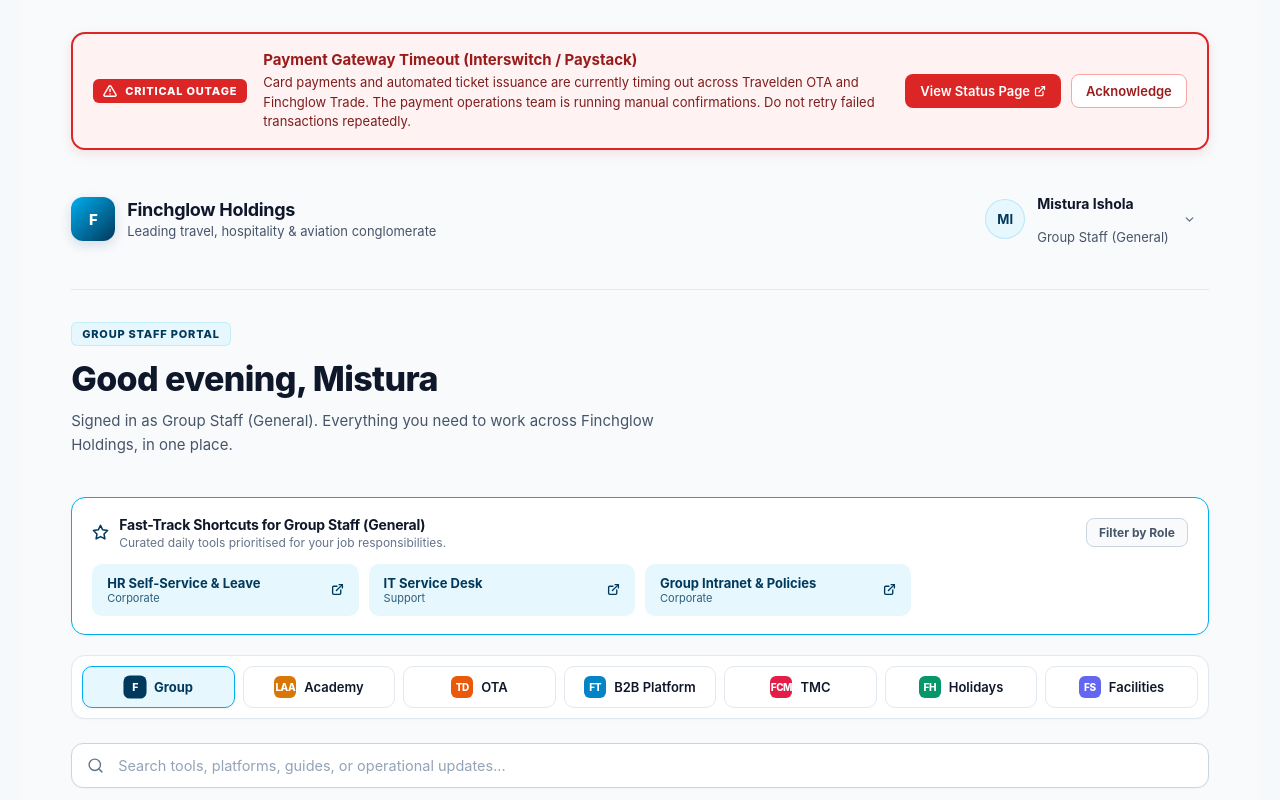
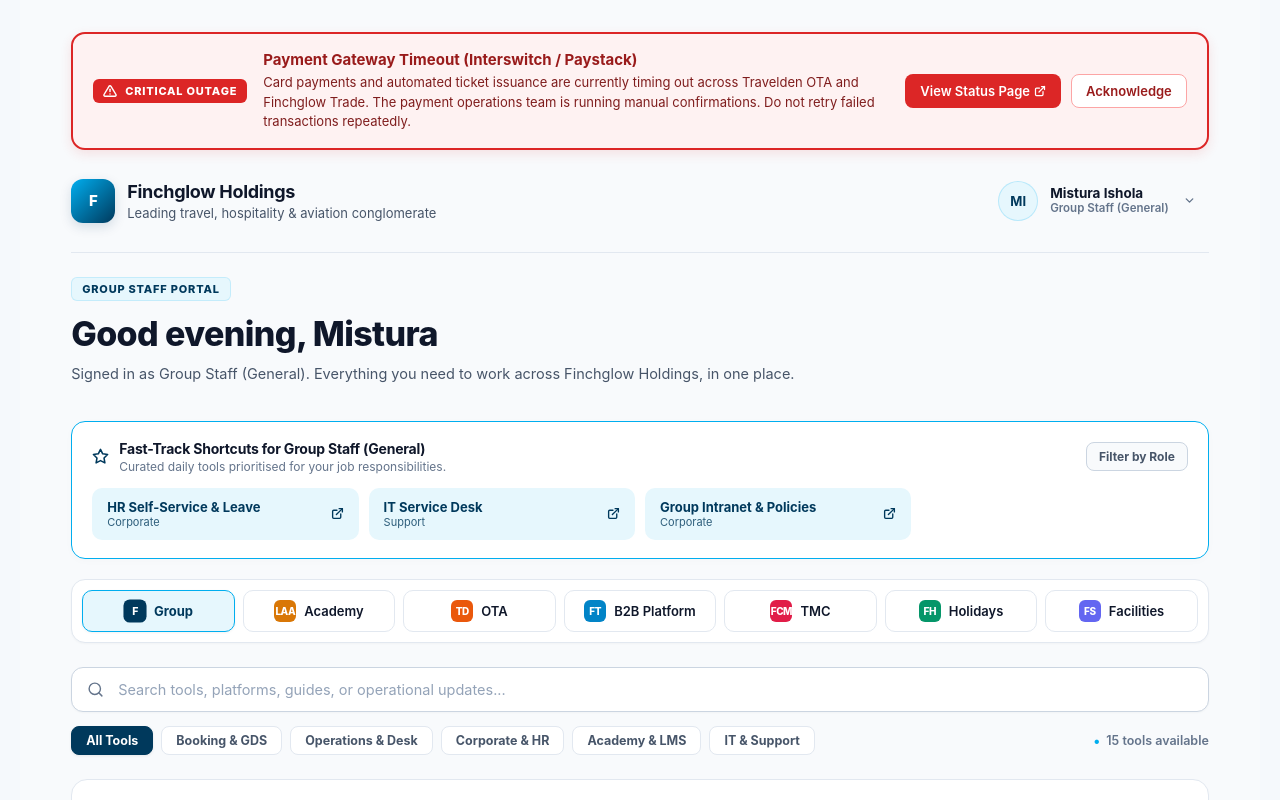
Before and after one commit to MisturaDev/finchglow-staff-portal, a React (Vite) app: page / in a window 1280 px wide. Shown: the top 800 px of the page. Built offline with nearby package versions, Linux system fonts and the light colour scheme.

Commit message:
style(header): tighten avatar role spacing and clean up typography styles

```diff
--- a/src/App.css
+++ b/src/App.css
@@ -90,8 +90,7 @@
   color: #0F172A;
 }
 
-.brand p,
-.employee-role {
+.brand p {
   margin-top: 3px;
   color: var(--text-secondary);
   font-size: 13px;
@@ -110,15 +109,10 @@
   font-weight: 750;
 }
 
-.employee-name {
-  font-size: 14px;
-  font-weight: 650;
-  color: #0F172A;
+.welcome {
+  padding: 24px 0 16px;
 }
 
-.welcome {
-  padding: 32px 0 20px;
-}
 
 
 .eyebrow {
@@ -142,12 +136,13 @@
 }
 
 .welcome>p:last-child {
-  margin-top: 10px;
+  margin-top: 8px;
   color: var(--text-secondary);
   line-height: 1.6;
-  font-size: 15px;
-  max-width: 600px;
+  font-size: 14.5px;
+  max-width: none;
 }
+
 
 .portal-section {
   margin-top: 24px;
--- a/src/components/RoleSwitcher/RoleSwitcher.css
+++ b/src/components/RoleSwitcher/RoleSwitcher.css
@@ -29,6 +29,26 @@
 .role-switcher-details {
   display: flex;
   flex-direction: column;
+  justify-content: center;
+  gap: 1px;
+}
+
+.employee-name {
+  font-size: 13.5px;
+  font-weight: 700;
+  color: #0F172A;
+  margin: 0;
+  line-height: 1.2;
+  white-space: nowrap;
+}
+
+.employee-role {
+  font-size: 11.5px;
+  font-weight: 600;
+  color: #64748B;
+  margin: 0;
+  line-height: 1.2;
+  white-space: nowrap;
 }
 
 .role-switcher-chevron {
```
